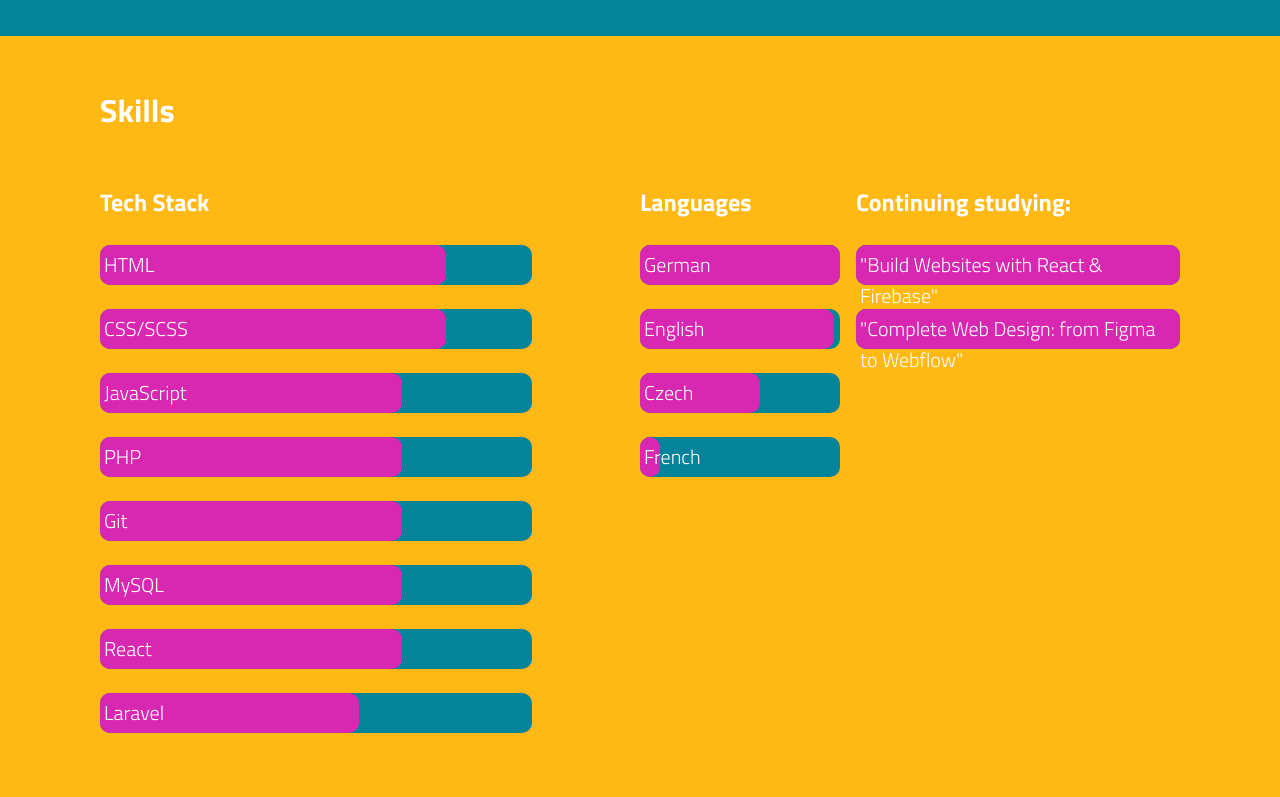
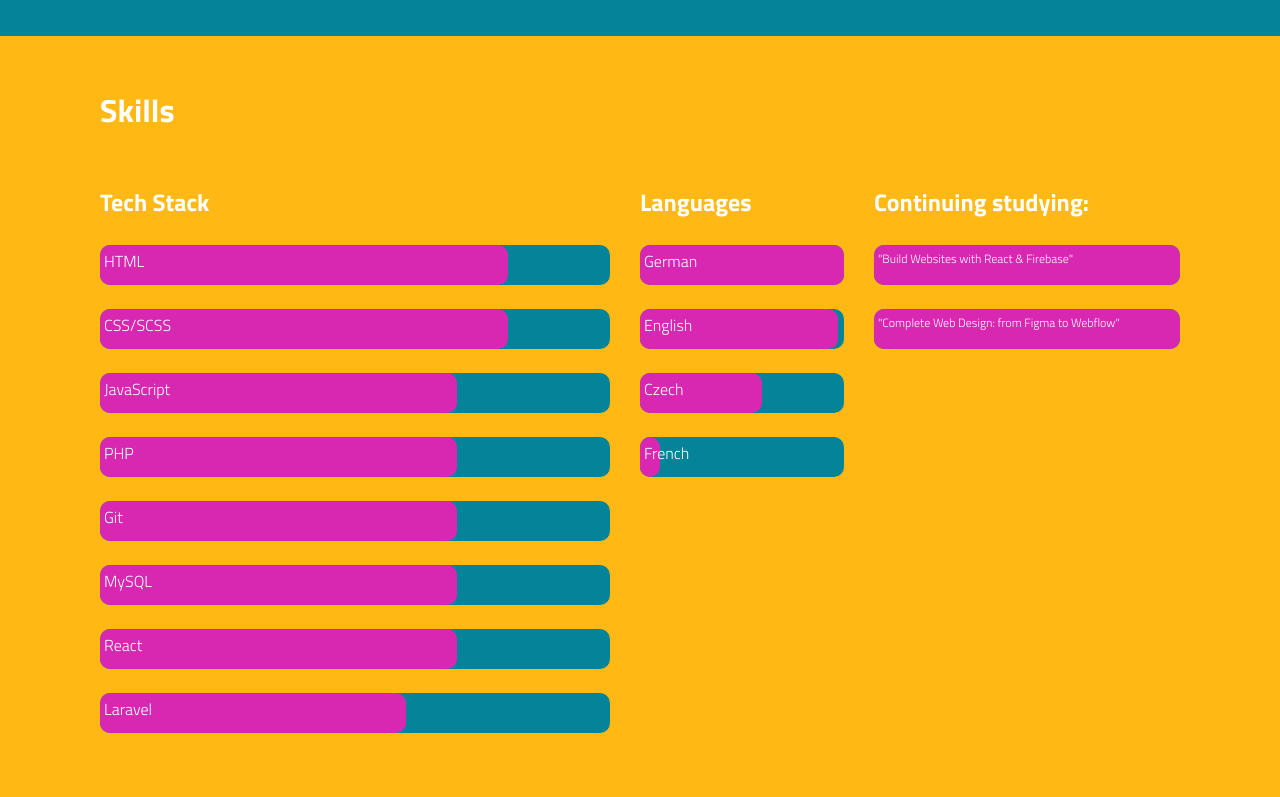
Before and after one commit to queuing4oranges/portfolio, a React (Create React App) app: page / in a window 1280 px wide. Shown: the part 1703-2500 px from the top of the page. Built offline with nearby package versions, Linux system fonts and the light colour scheme; data requests are answered from the project's data file.

Commit message:
small corrections scss

```diff
--- a/src/scss/about.scss
+++ b/src/scss/about.scss
@@ -3,12 +3,15 @@
     padding: 0;
     color: white;
     margin: 0 auto;
-    color: white;
     padding-left: 100px;
     padding-right: 100px;
     display: flex;
     flex-direction: column;
     padding-bottom: 50px;
+
+    @media(max-width: 600px){
+        background-color: orange;
+    }
 }
 
 .time__off,
--- a/src/scss/skills.scss
+++ b/src/scss/skills.scss
@@ -3,7 +3,6 @@
     padding: 0;
     color: white;
     margin: 0 auto;
-    color: white;
     padding-left: 100px;
     padding-right: 100px;
     display: flex;
@@ -29,6 +28,7 @@
     flex-direction: column;
     align-items: flex-start;
     width: 50%;
+    margin-right: 30px;
 }
 
 .language__container {
@@ -36,6 +36,7 @@
     display: flex;
     flex-direction: column;
     align-items: flex-start;
+    margin-right: 30px;
 }
 
 .courses__cont {
@@ -48,13 +49,13 @@
 .progress-bar {
     border-radius: 10px;
     height: 40px;
-    width: 80%;
+    width: 100%;
 }
 
 .progress {
     background-color:$lightblue ;
     display: flex;
-    font-size: 20px;
+    font-size: 16px;
 
 
 }
@@ -63,15 +64,17 @@
     background-color:#d828b2;
     align-self: center;
     padding: 4px;
-
 }
 
 .language-en {
-    width: 200px;
+    width: 100%;
 }
 
 .courses {
     width: 100%;
+    font-size: 12px;
+    justify-content: center;
+    align-items: center;
 }
 
 // .courses {
```
